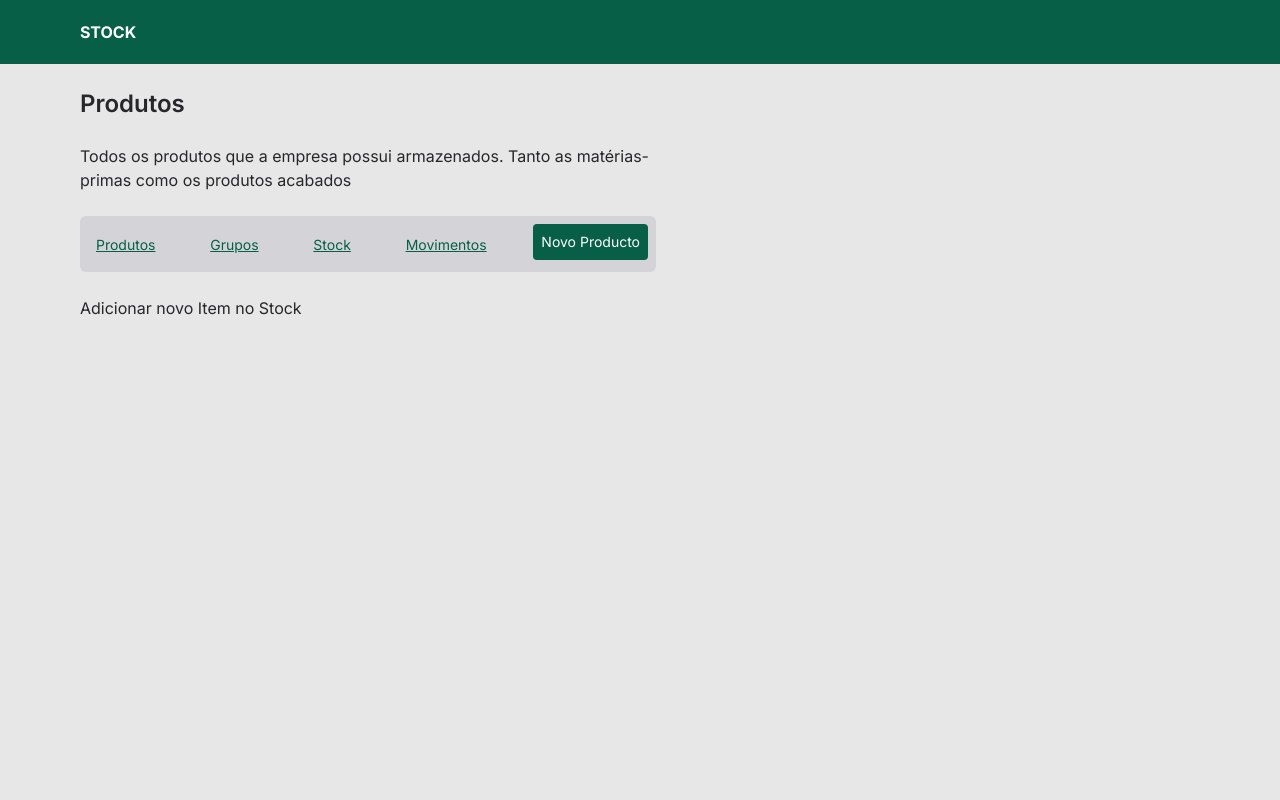
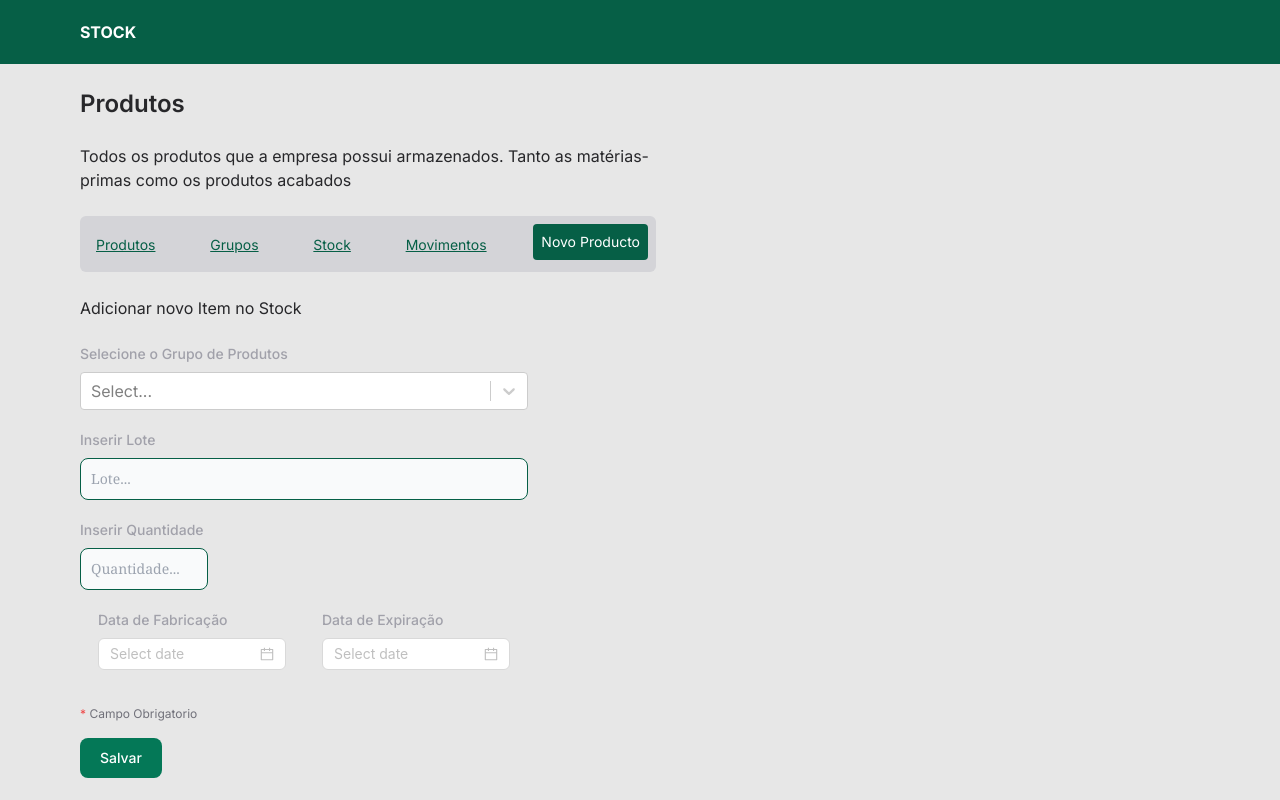
Before and after one commit to bendito820/stock-manager, a Next.js app: page /products/stock/new in a window 1280 px wide. Built offline with nearby package versions, Linux system fonts and the light colour scheme; no server answers.

Commit message:
Implement Add new Stock Functionality

```diff
--- /dev/null
+++ b/app/components/forms/add-new-stock-form.tsx
@@ -0,0 +1,134 @@
+"use client";
+
+import { client } from "@/app/api/client";
+import InputField from "@/app/components/input-field";
+import Label from "@/app/components/label-form";
+import { useRouter } from "next/navigation";
+import React, { useState } from "react";
+import { Controller, useForm } from "react-hook-form";
+import { useQuery } from "react-query";
+import Select from "react-select";
+import SubmitButton from "@/app/components/forms/submit-button";
+import { DatePicker } from "antd";
+
+export default function AddNewStockForm() {
+  const [loading, setLoading] = useState<boolean>(false);
+  const [buildAt, setBuildAt] = useState<any>(new Date());
+  const [expireAt, setExpireAt] = useState<any>(new Date());
+
+  const router = useRouter();
+  const { handleSubmit, control } = useForm();
+
+  const { data: products } = useQuery("products", () =>
+    client
+      .get<{ _id: string; name: string }[]>("/product")
+      .then((res) => res.data)
+  );
+
+  const options: { label: string; value: string }[] =
+    products?.map((item) => ({
+      value: item._id,
+      label: item.name,
+    })) || [];
+
+  const onSubmit = async (data: any) => {
+    const newStock = {
+      lote: data.lote,
+      productId: data.productId,
+      quantity: Number(data.quantity),
+      date: {
+        expireAt,
+        buildAt,
+      },
+    };
+
+    try {
+      setLoading(true);
+      await client.post("/stock", newStock);
+      router.push("/products/stock");
+      setLoading(false);
+    } catch (error) {
+      setLoading(false);
+    }
+  };
+
+  return (
+    <>
+      <form onSubmit={handleSubmit(onSubmit)} className="max-w-md">
+        <div className="mb-5">
+          <Label text="Selecione o Grupo de Produtos" />
+          <Controller
+            control={control}
+            name="productId"
+            render={({ field: { onChange, onBlur, value, ref } }) => (
+              <Select
+                defaultInputValue=""
+                name="value"
+                options={options}
+                classNamePrefix="select"
+                onChange={(data) => {
+                  onChange(data?.value!);
+                }}
+              />
+            )}
+          />
+        </div>
+
+        <div className="mb-5">
+          <Label text="Inserir Lote" />
+          <Controller
+            control={control}
+            name="lote"
+            render={({ field: { onChange, onBlur, value, ref } }) => (
+              <InputField
+                value={value}
+                onChange={onChange} // send value to hook form
+                onBlur={onBlur} // notify when input is touched/blur
+                type="name"
+                id="name"
+                placeholder="Lote..."
+                required
+              />
+            )}
+          />
+        </div>
+
+        <div className="mb-5 max-w-32">
+          <Label text="Inserir Quantidade" />
+          <Controller
+            control={control}
+            name="quantity"
+            render={({ field: { onChange, onBlur, value, ref } }) => (
+              <InputField
+                value={value}
+                onChange={onChange} // send value to hook form
+                onBlur={onBlur} // notify when input is touched/blur
+                type="name"
+                id="quantity"
+                placeholder="Quantidade..."
+                required
+              />
+            )}
+          />
+        </div>
+
+        <div className="flex justify-around items-center">
+          <div className="mb-5">
+            <Label text="Data de Fabricação" />
+            <DatePicker onChange={(data: any) => setBuildAt(data)} />
+          </div>
+          <div className="mb-5">
+            <Label text="Data de Expiração" />
+            <DatePicker onChange={(data: any) => setExpireAt(data)} />
+          </div>
+        </div>
+
+        <p className="text-xs text-zinc-500 my-4">
+          <span className="text-red-500">*</span> Campo Obrigatorio
+        </p>
+
+        <SubmitButton loading={loading} />
+      </form>
+    </>
+  );
+}
--- a/app/products/stock/new/page.tsx
+++ b/app/products/stock/new/page.tsx
@@ -1,10 +1,12 @@
+import StockForm from "@/app/components/forms/add-new-stock-form";
 import Text from "@/app/components/text";
 import React from "react";
 
 export default function AddNewStockPage() {
   return (
-    <section className="pt-6">
+    <section className="pt-6 space-y-6">
       <Text>Adicionar novo Item no Stock</Text>
+      <StockForm />
     </section>
   );
 }
--- a/package.json
+++ b/package.json
@@ -9,6 +9,7 @@
     "lint": "next lint"
   },
   "dependencies": {
+    "antd": "^5.18.0",
     "axios": "^1.7.2",
     "next": "14.2.3",
     "react": "^18",
@@ -21,6 +22,7 @@
   "devDependencies": {
     "@types/node": "^20",
     "@types/react": "^18",
+    "@types/react-datepicker": "^6.2.0",
     "@types/react-dom": "^18",
     "eslint": "^8",
     "eslint-config-next": "14.2.3",
```
Also changed, not shown: 1 other file (tests, documents, lock files or other folders).
